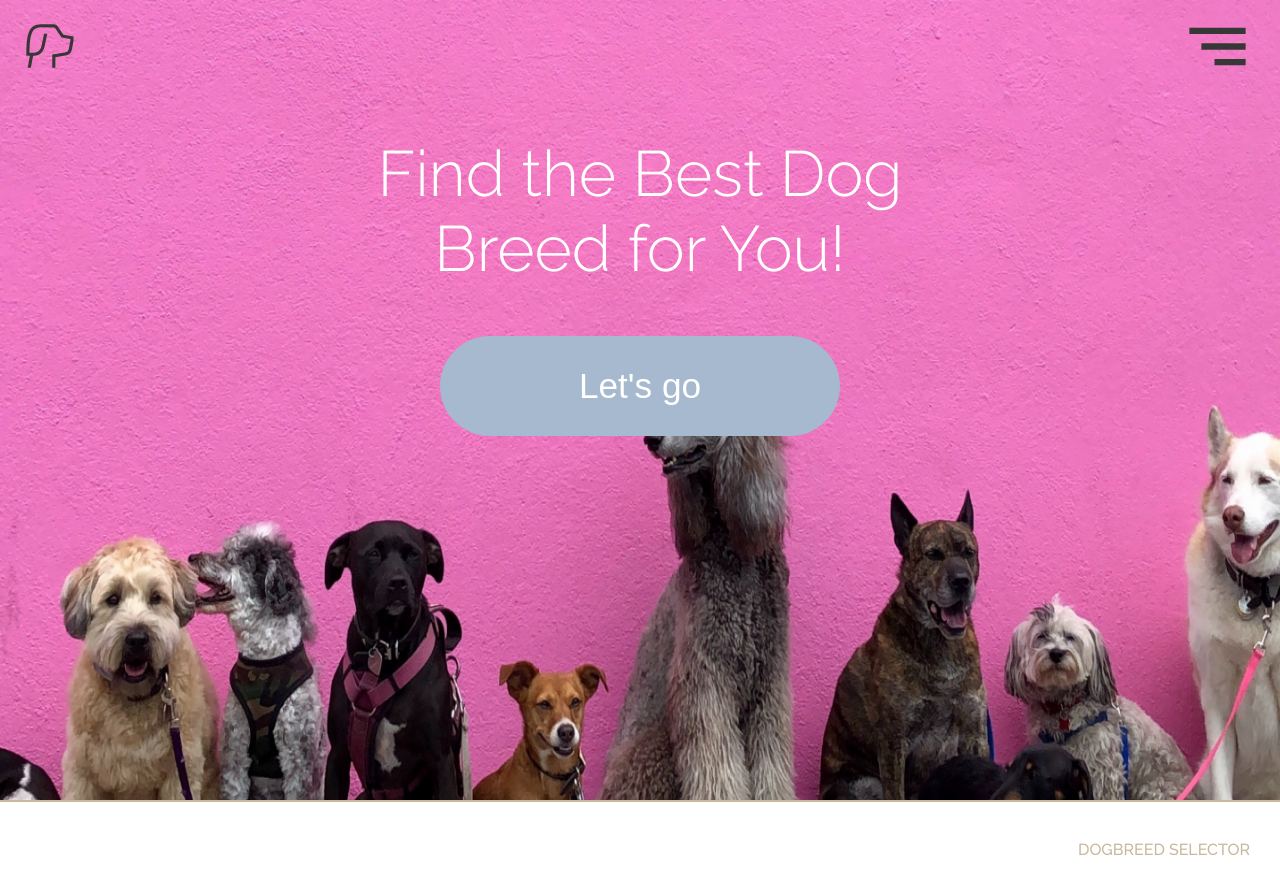
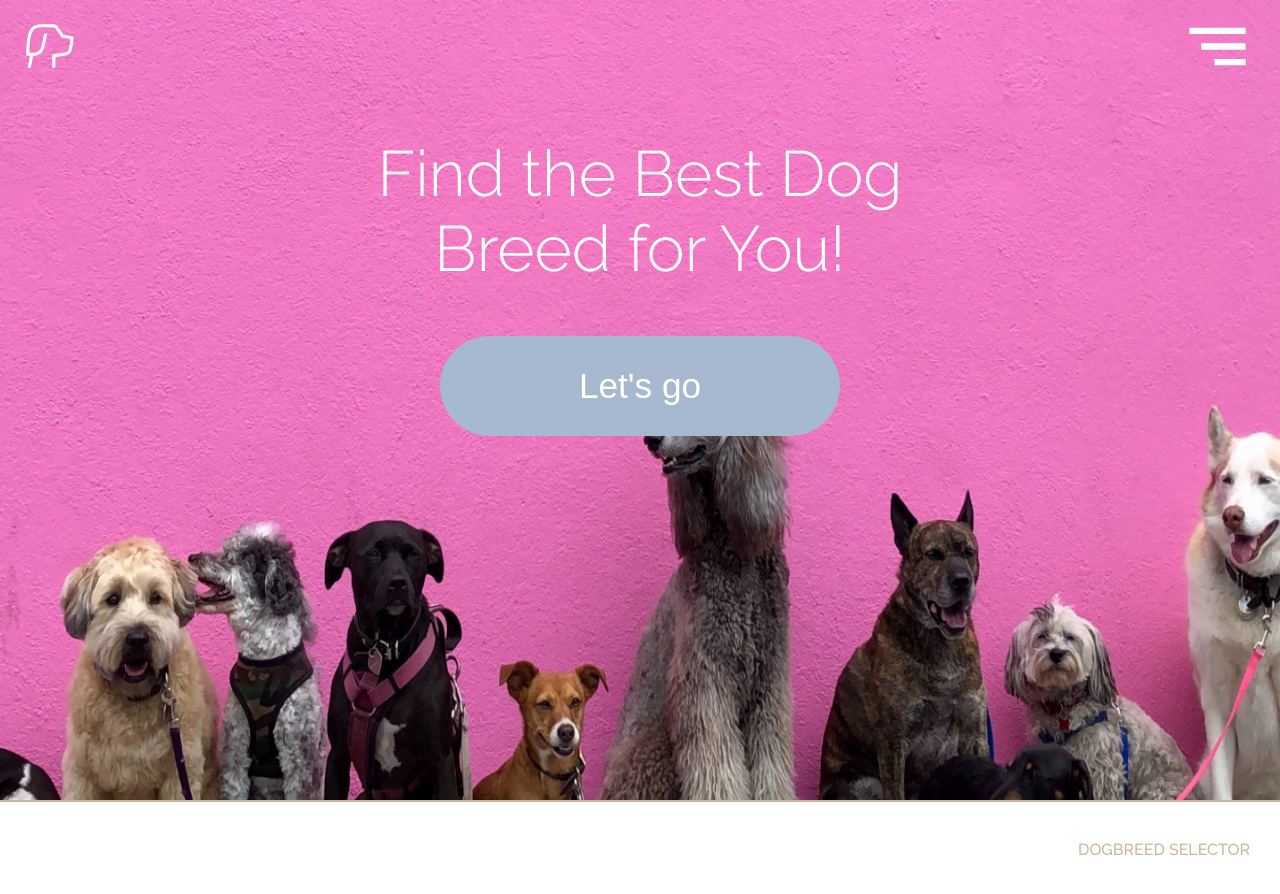
Before and after one commit to lstubdal/find-the-right-dog, a Next.js app: page / in a window 1280 px wide. Built offline with nearby package versions, Linux system fonts and the light colour scheme; no server answers; what next-redux-wrapper would draw is missing.

Commit message:
Conditional rendering based on path

```diff
--- a/src/components/hamburger/hamburgerIcon.js
+++ b/src/components/hamburger/hamburgerIcon.js
@@ -1,14 +1,27 @@
 import React from 'react';
-
-// className={` '' ${window.location.pathname === '/all-breeds' ? 'hamburger--gold' : ''}`}
+import { useRouter } from 'next/router'
 
 export default function Hamburgericon() {
+    const router = useRouter()
+    const currentPath = router.asPath
+
     return (
         <div>
-            <svg width="75" height="75" viewBox="0 0 100 100" fill="none" xmlns="http://www.w3.org/2000/svg">
-            <path  d="M12.5 25H87.5V33.3333H12.5V25ZM28.5 45.8333H87.5V54.1667H28.5V45.8333ZM46 66.6667H87.5V75H46V66.6667Z" fill="#373737"/>
-            </svg>
-            <title>Hamburger</title>
+            { currentPath === '/readyForADog' || currentPath === '/' ?
+                <div>
+                <svg width="75" height="75" viewBox="0 0 100 100" fill="none" xmlns="http://www.w3.org/2000/svg">
+                <path  d="M12.5 25H87.5V33.3333H12.5V25ZM28.5 45.8333H87.5V54.1667H28.5V45.8333ZM46 66.6667H87.5V75H46V66.6667Z" fill="white"/>
+                </svg>
+                <title>Hamburger</title>
+            </div>
+            :
+            <div>
+                <svg width="75" height="75" viewBox="0 0 100 100" fill="none" xmlns="http://www.w3.org/2000/svg">
+                <path  d="M12.5 25H87.5V33.3333H12.5V25ZM28.5 45.8333H87.5V54.1667H28.5V45.8333ZM46 66.6667H87.5V75H46V66.6667Z" fill="#373737"/>
+                </svg>
+                <title>Hamburger</title>
+            </div>
+            }
         </div>
     );
 }
--- a/src/components/header/logo.js
+++ b/src/components/header/logo.js
@@ -1,15 +1,30 @@
 import React from 'react';
 import Link from 'next/link'
-
-// className={`logo ${window.location.pathname === '/all-breeds' ? 'logo--gold' : ''}`}
+import { useRouter } from 'next/router'
 
 export default function Logo() {
+    const router = useRouter()
+    const currentPath = router.asPath
+
     return (
+        <div>
+            { currentPath === '/readyForADog' || currentPath === '/' ?
+                <Link key="frontpage" href="/" className="logoWrapper">
+                    <svg width="50" height="44" viewBox="0 0 70 64" fill="none" xmlns="http://www.w3.org/2000/svg">
+                    <path  d="M54.4919 15.5501L46.0964 3.38862C45.4742 2.48913 44.6471 1.7513 43.6838 1.23627C42.7205 0.721235 41.6487 0.443826 40.5571 0.427029L24.6247 0.197815H24.5919C16.3663 0.197815 10.0551 1.57754 5.99043 8.31113C2.20614 14.579 0.591858 25.2559 0.591858 44.0113V46.3035H5.81429L2.45243 63.4945H7.111L10.4729 46.3035H12.0204C15.7535 46.3369 19.3499 44.8965 22.033 42.2934C24.4586 39.966 26.2081 36.7819 27.0929 33.0856L27.1009 33.0523L31.0213 14.2135H26.3513L22.64 32.0475C21.5097 36.7292 18.1299 41.7192 12.0204 41.7192H5.17186C5.296 25.4929 6.76929 15.8726 9.90114 10.6845C12.5297 6.32943 16.3719 4.78353 24.576 4.78138L40.4914 5.01059C40.8553 5.01614 41.2126 5.10859 41.5337 5.28027C41.8548 5.45196 42.1305 5.69793 42.3379 5.99779L51.8347 19.7533L64.5919 21.8856V24.3151L62.4644 35.6929C61.8366 39.051 60.7633 40.7426 56.3619 41.2728L38.3181 44.3685L38.1989 63.4945H42.7703L42.8656 48.2385L56.9656 45.8174C60.1599 45.4236 62.5166 44.3913 64.1693 42.6624C65.5821 41.1843 66.442 39.2958 66.9577 36.5378L69.1633 24.7412V18.0021L54.4919 15.5501Z" fill="white" />
+                    </svg>
+                    <title>Logo</title>
+                </Link>
+            :
+
                 <Link key="frontpage" href="/" className="logoWrapper">
                     <svg width="50" height="44" viewBox="0 0 70 64" fill="none" xmlns="http://www.w3.org/2000/svg">
                     <path  d="M54.4919 15.5501L46.0964 3.38862C45.4742 2.48913 44.6471 1.7513 43.6838 1.23627C42.7205 0.721235 41.6487 0.443826 40.5571 0.427029L24.6247 0.197815H24.5919C16.3663 0.197815 10.0551 1.57754 5.99043 8.31113C2.20614 14.579 0.591858 25.2559 0.591858 44.0113V46.3035H5.81429L2.45243 63.4945H7.111L10.4729 46.3035H12.0204C15.7535 46.3369 19.3499 44.8965 22.033 42.2934C24.4586 39.966 26.2081 36.7819 27.0929 33.0856L27.1009 33.0523L31.0213 14.2135H26.3513L22.64 32.0475C21.5097 36.7292 18.1299 41.7192 12.0204 41.7192H5.17186C5.296 25.4929 6.76929 15.8726 9.90114 10.6845C12.5297 6.32943 16.3719 4.78353 24.576 4.78138L40.4914 5.01059C40.8553 5.01614 41.2126 5.10859 41.5337 5.28027C41.8548 5.45196 42.1305 5.69793 42.3379 5.99779L51.8347 19.7533L64.5919 21.8856V24.3151L62.4644 35.6929C61.8366 39.051 60.7633 40.7426 56.3619 41.2728L38.3181 44.3685L38.1989 63.4945H42.7703L42.8656 48.2385L56.9656 45.8174C60.1599 45.4236 62.5166 44.3913 64.1693 42.6624C65.5821 41.1843 66.442 39.2958 66.9577 36.5378L69.1633 24.7412V18.0021L54.4919 15.5501Z" fill="#373737" />
                     </svg>
                 <title>Logo</title>
                 </Link>
+            }
+        </div>
+
     )
 }
--- a/src/pages/index.js
+++ b/src/pages/index.js
@@ -4,7 +4,6 @@ import Link from 'next/link';
 import Header from '../components/header/header';
 
 export default function Frontpage() {
-
   return (
     <div className={styles.frontpage} style={{ backgroundImage: 'url(/images/background-frontpage.png)' }}>
       <Header />
```
Lines whose indentation alone changed are shown as unchanged.
